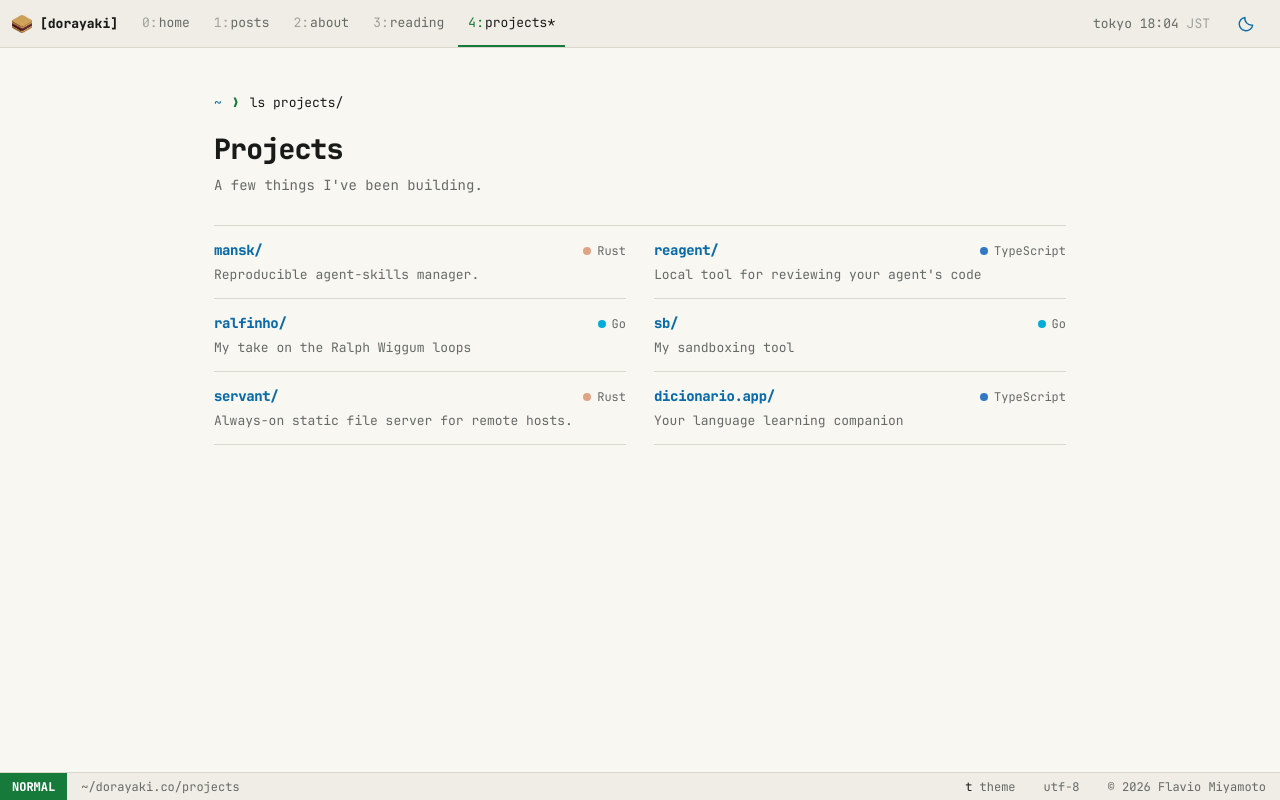
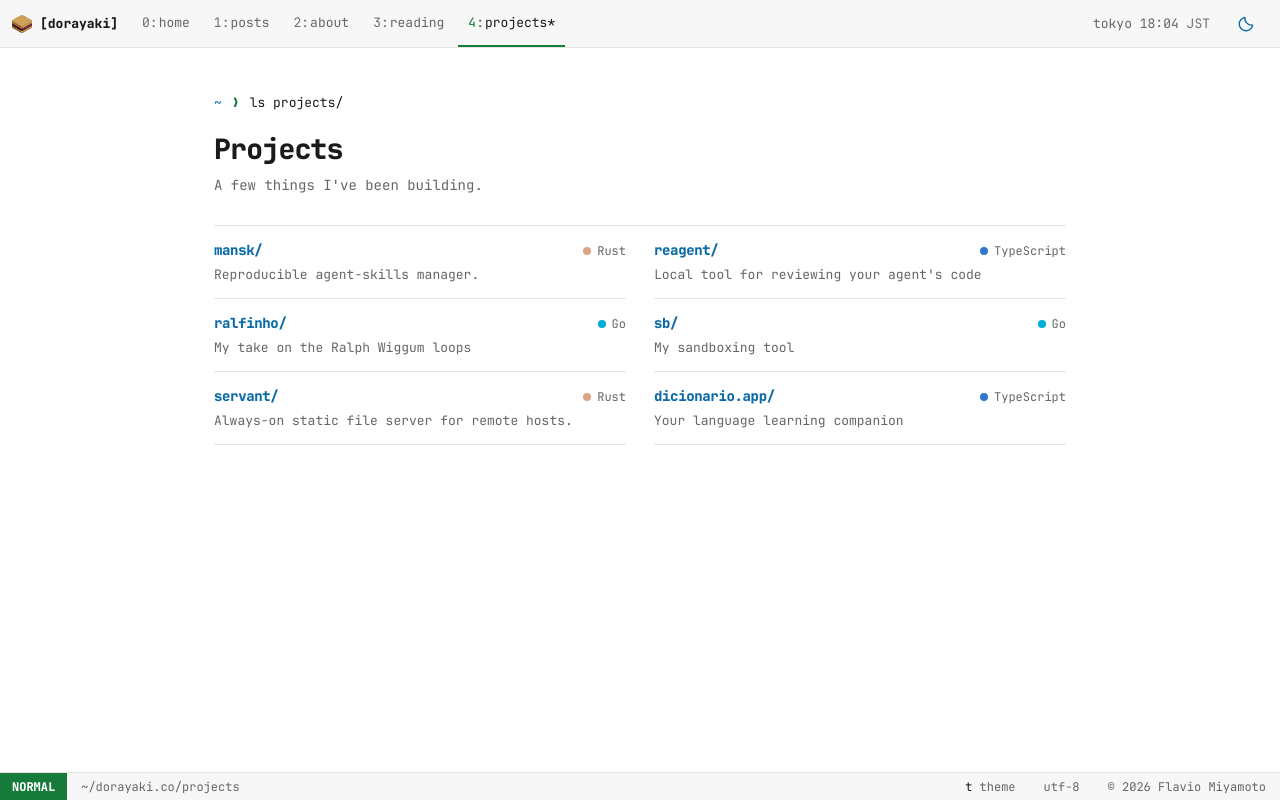
Before and after one commit to fsmiamoto/dorayaki.co, a Next.js app: page /projects in a window 1280 px wide. Built offline with nearby package versions, Linux system fonts and the light colour scheme.

Commit message:
fix: use white and neutral grays for the light theme

```diff
--- a/app/globals.css
+++ b/app/globals.css
@@ -31,14 +31,14 @@
 }
 
 [data-theme="light"] {
-  --color-bg: #f8f7f2;
-  --color-surface: #efede5;
-  --color-surface-muted: #e6e3d9;
-  --color-border: #c9c5b8;
-  --color-text: #191b19;
-  --color-text-muted: #666b65;
-  --color-text-soft: #33373a;
-  --color-text-faint: #a0a39b;
+  --color-bg: #ffffff;
+  --color-surface: #f7f7f7;
+  --color-surface-muted: #ededed;
+  --color-border: #d4d4d4;
+  --color-text: #1a1a1a;
+  --color-text-muted: #666666;
+  --color-text-soft: #333333;
+  --color-text-faint: #707070;
   --color-accent: #157a3a;
   --color-accent-strong: #0f5c2b;
   --color-accent-ink: #ffffff;
@@ -50,8 +50,8 @@
   --color-success: #157a3a;
   --color-shadow: rgba(0, 0, 0, 0.1);
   --color-surface-elevated: #ffffff;
-  --color-surface-soft: #f1efe8;
-  --color-border-subtle: #dad7cc;
+  --color-surface-soft: #fafafa;
+  --color-border-subtle: #e5e5e5;
   color-scheme: light;
 }
 
```
Also changed, not shown: 1 other file (tests, documents, lock files or other folders).
